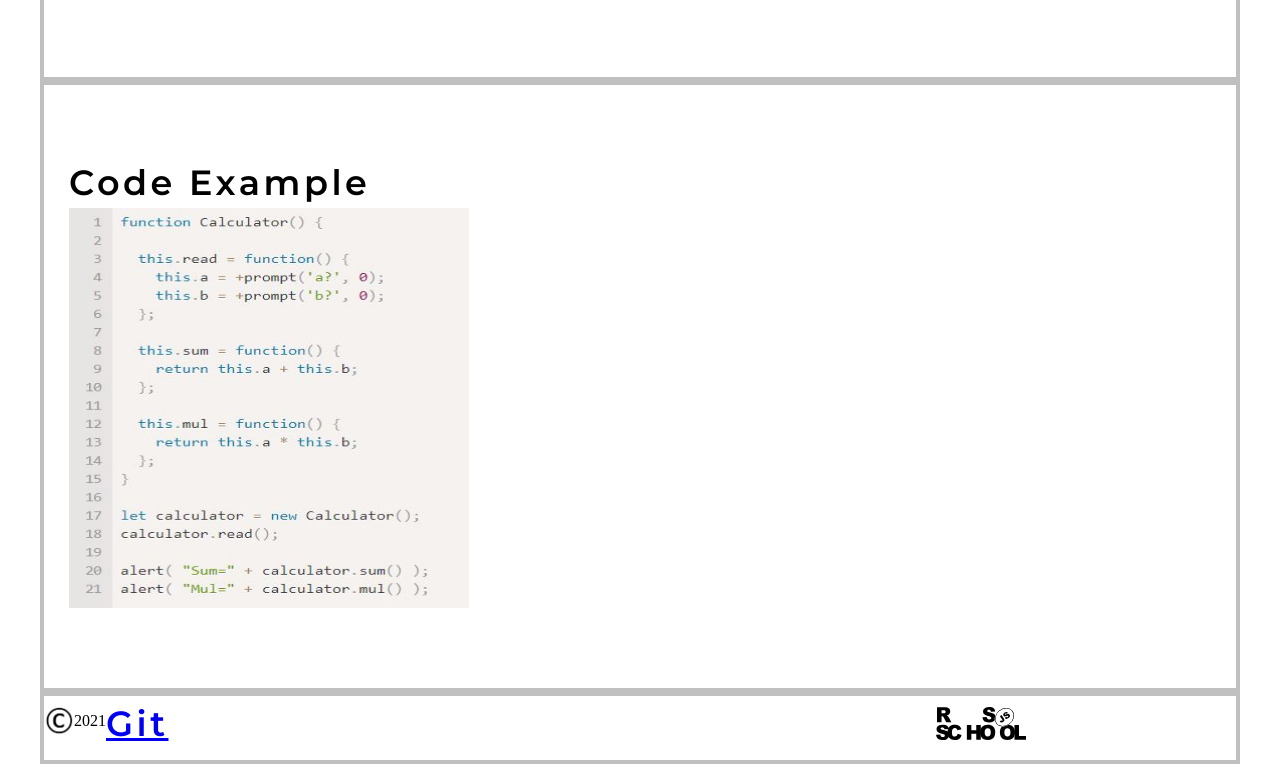
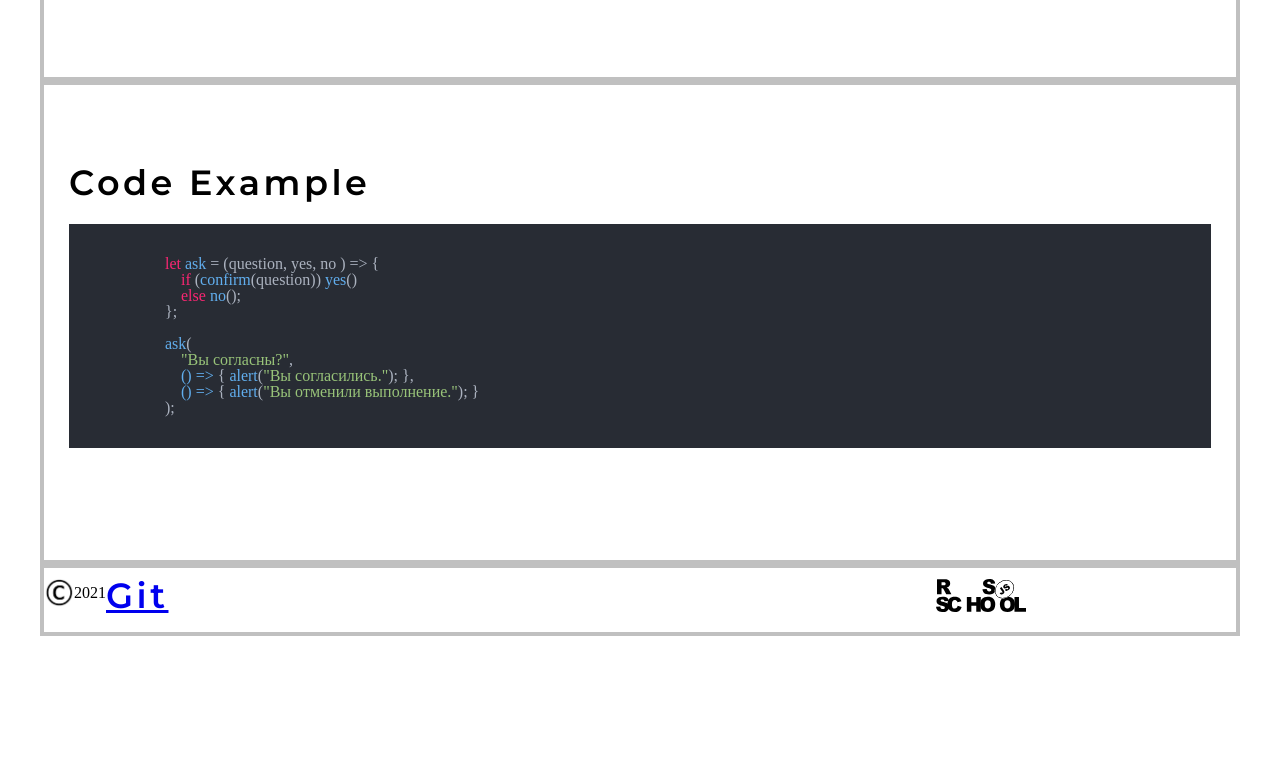
Before and after one commit to KrisKip123/rsschool-cv, a plain HTML site: page index.html in a window 1280 px wide. Shown: the part 2361-3125 px from the top of the page. After the commit the page ends 2997 px from the top, so only its background shows below. Drawn offline with nearby package versions, Linux system fonts and the light colour scheme.

Commit message:
fix: code example

```diff
--- a/index.html
+++ b/index.html
@@ -6,6 +6,7 @@
     <meta name="viewport" content="width=device-width, initial-scale=1.0">
     <link rel="stylesheet" href="./style.css">
     <link rel="stylesheet" href="./reset.css">
+    <link rel="stylesheet" href="https://cdnjs.cloudflare.com/ajax/libs/highlight.js/11.2.0/styles/atom-one-dark-reasonable.min.css">
 
     <title>CV Kirill Lipnitskiy</title>
 </head>
@@ -86,7 +87,20 @@
         </figure>
         <article class="code_ex">
             <h2 id="Code" class="tittle">Code Example</h2>
-            <img class="example" src="./images/cod_ex.JPG" alt="Example">
+            <pre>
+                <code class="js">
+                    let ask = (question, yes, no ) => {
+                        if (confirm(question)) yes()
+                        else no();
+                    };
+
+                    ask(
+                        "Вы согласны?",
+                        () => { alert("Вы согласились."); },
+                        () => { alert("Вы отменили выполнение."); }
+                    );
+                </code>
+            </pre>
         </article>
         <footer class="footer">
             <div class="copyright">
@@ -101,5 +115,8 @@
             </div>
         </footer>
     </div>
+    <script src="//cdnjs.cloudflare.com/ajax/libs/highlight.js/9.15.9/highlight.min.js"></script>
+    <script>hljs.initHighlightingOnLoad();</script>
+
 </body>
 </html>
```
